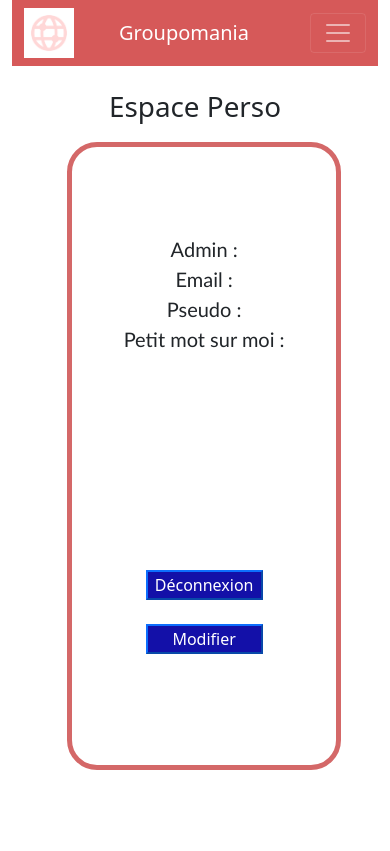
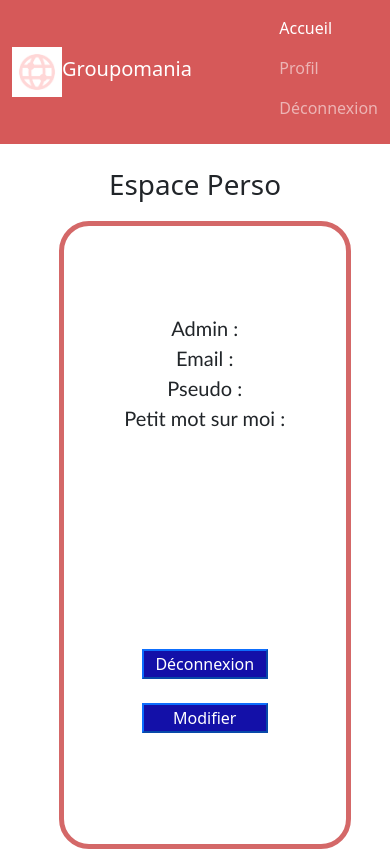
Before and after one commit to ReminaO/ReminaOmar_7_25082021, a Vue app in the folder frontend/: page /profile in a window 390 px wide. Shown: the top 851 px of the page. Built offline with nearby package versions, Linux system fonts and the light colour scheme; no server answers; sample sign-in values are in the browser's storage.

Commit message:
Implémentation mode responsive

```diff
--- a/frontend/src/components/Footer.vue
+++ b/frontend/src/components/Footer.vue
@@ -4,7 +4,7 @@
         <div class="col col-sm12 col-md12">
             <ul class="footer-link">
                 <li><a href="#" class="text-white">Mentions Légales</a></li>
-                <li><a href="#" class="text-white">About us</a></li>
+                <li><a href="#" class="text-white">About Us</a></li>
                 <li><a href="#" class="text-white">Contact</a></li>
             </ul>
         </div>
@@ -25,16 +25,22 @@ computed: {
 <style scoped>
 .footer-link {
     display: flex;
-    justify-content: space-around;
+    flex-direction: column;
+    align-items: center;
     list-style: none;
+    margin-top: 30px;
 }
 .footer{
-    padding-top:20px;
     background-color:#d65959;
+    height: 150px;
 }
 a {
     list-style: none;
     text-decoration : none;
     text-decoration-style : solid;
+
+}
+li {
+    padding: 5px;
 }
 </style>
--- a/frontend/src/components/Message.vue
+++ b/frontend/src/components/Message.vue
@@ -217,7 +217,7 @@ export default {
 }
 .content-display {
   font-family: 'Segoe UI', Tahoma, Geneva, Verdana, sans-serif;
-  font-size: clamp(1rem, 1rem + 10vw, 2rem);
+  font-size: clamp(1.5rem, 1rem + 10vw, 1rem);
 }
 .form-row__input {
     padding:8px;
@@ -239,7 +239,7 @@ export default {
     flex-wrap: wrap;
   }
   .card {
-    width: 70%;
+    width: 75%;
     padding: 20px;
     flex-wrap: wrap;
     border: 5px solid rgb(212, 104, 104);
@@ -255,7 +255,7 @@ export default {
   color:#f2f2f2;
 }
 .image {
-    width: min(max(100%), 50%);
+    width: auto;
     height : 250px;
     flex-wrap: wrap;
     object-fit: contain;
@@ -282,8 +282,8 @@ export default {
     font-size: 16px;
     color: black;
     text-align: right;
-    width: min(max(100%), 80%);
-    min-width: 50px;
+    width: 80%;
+    min-width: 10px;
 }
 .comment-display__username {
   display: flex;
@@ -293,6 +293,7 @@ export default {
   border-radius: 30px;
   padding: 10px;
   background:#e9aaaa;
+  width: auto;
 }
 .deleteBtn{
   text-align: center;
--- a/frontend/src/components/Nav.vue
+++ b/frontend/src/components/Nav.vue
@@ -1,11 +1,10 @@
 <template>
 <nav class="navbar navbar-expand-lg navbar-dark">
   <div class="container-fluid">
-    <img :src="require(`../assets/icon.png`)" alt="logo"><router-link to="/wall" class="navbar-brand text-white">Groupomania</router-link>
-    <button class="navbar-toggler" type="button" data-bs-toggle="collapse" data-bs-target="#navbarTogglerDemo02" aria-controls="navbarTogglerDemo02" aria-expanded="false" aria-label="Toggle navigation">
-      <span class="navbar-toggler-icon"></span>
-    </button>
-  <div class="collapse navbar-collapse " id="navbarTogglerDemo02">
+    <div>
+      <img :src="require(`../assets/icon.png`)" alt="logo" /><router-link to="/wall" class="navbar-brand text-white">Groupomania</router-link>
+    </div>
+  <div>
     <ul class="navbar-nav me-auto mb-2 mb-lg-0">
       <li class="nav-item">
         <router-link  class="nav-link active " aria-current="page" to="/wall">Accueil</router-link>
@@ -41,7 +40,10 @@ computed: {
 <style scoped>
 .navbar{
   background-color:#d65959;
+  flex-wrap: wrap;
+
 }
+
 img {
   height: 50px;
 }
--- a/frontend/src/views/Home.vue
+++ b/frontend/src/views/Home.vue
@@ -27,5 +27,8 @@ export default {
 </script>
 
 <style scoped>
-
+.container-fluid {
+  margin: 0;
+  padding: 0;
+}
 </style>
--- a/frontend/src/views/Login.vue
+++ b/frontend/src/views/Login.vue
@@ -113,15 +113,17 @@ export default {
 </script>
 
 <style scoped>
-    .card {
+  .card {
       text-align: center;
-      width: 70%;
+      width: 60%;
       background-image: linear-gradient(rgba(0, 0, 255, 0.5), rgba(230, 91, 91, 0.795)),
       url("../assets/network.jpg");
       background-repeat: no-repeat;
       background-attachment: fixed;
       color: white;
       background-position: 50% 50%;
+      border: 5px solid rgb(212, 104, 104);
+      padding: 10px;
         }
   .form-row {
     display: flex;
@@ -153,8 +155,8 @@ export default {
     display: flex;
     flex-direction: column;
     align-items: center;
-
-
+    margin: 0;
+    padding: 0;
   }
   button {
   background-color: rgb(19, 16, 168);
--- a/frontend/src/views/Profile.vue
+++ b/frontend/src/views/Profile.vue
@@ -189,7 +189,8 @@ button {
   border : 3px solid red
 }
 .container-fluid {
-  background-color: #ffffff;
+  margin: 0;
+  padding: 0;
 }
 
 label {
```
